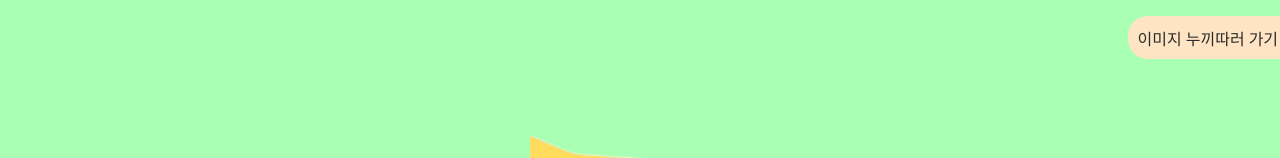
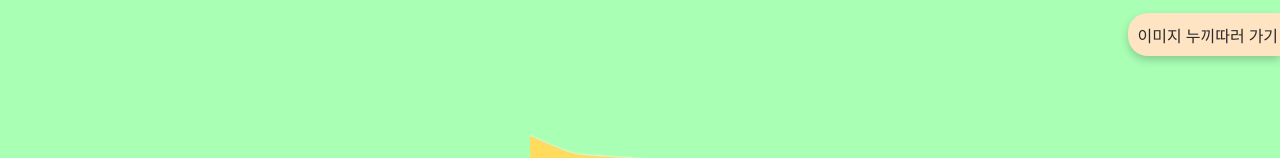
Before and after one commit to kmhyomin/petTheCat, a React (Vite) app: page / in a window 1280 px wide. In both pictures the pointer is over the element "이미지 누끼따러 가기". Shown: the top 158 px of the page. Built offline with nearby package versions, Linux system fonts and the light colour scheme.

Commit message:
feat : 버튼에 상호작용 추가

```diff
--- a/src/App.module.css
+++ b/src/App.module.css
@@ -38,6 +38,15 @@ a {
 
   user-select: none;
   -webkit-user-select: none; /* Safari 브라우저 지원 */
+
+  box-shadow: 0px rgba(0, 0, 0, 0);
+  transition:
+    box-shadow 0.2s ease-in-out,
+    transform 0.1s ease-in-out;
+}
+.btn:hover {
+  transform: translateY(-3px);
+  box-shadow: 0px 4px 8px rgba(0, 0, 0, 0.2);
 }
 
 .protector {
--- a/src/components/Btns/Btns.module.css
+++ b/src/components/Btns/Btns.module.css
@@ -19,4 +19,10 @@ button {
 
   user-select: none;
   -webkit-user-select: none; /* Safari 브라우저 지원 */
+
+  box-shadow: 0px rgba(0, 0, 0, 0);
+  transition: box-shadow 0.2s ease-in-out;
 }
+.btn:hover {
+  box-shadow: 0px 4px 8px rgba(0, 0, 0, 0.2);
+}
```
